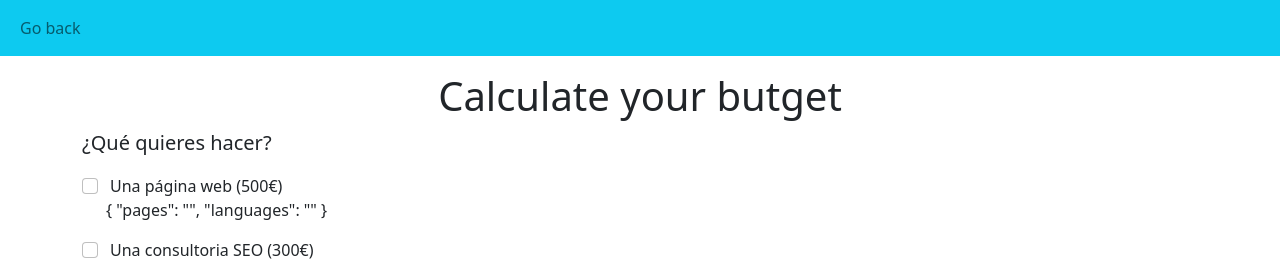
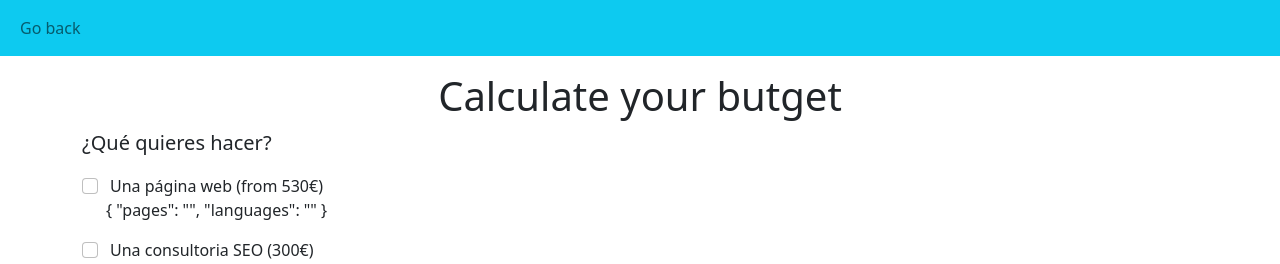
Before and after one commit to davidmuns/frontend-angular-sprint-07, an Angular app: page /home in a window 1280 px wide. Shown: the top 264 px of the page. Built offline with nearby package versions, Linux system fonts and the light colour scheme.

Commit message:
Update home.component.ts

```diff
--- a/src/app/components/home/home.component.ts
+++ b/src/app/components/home/home.component.ts
@@ -9,7 +9,7 @@ import { Component, OnInit } from '@angular/core';
 export class HomeComponent implements OnInit {
 
   options = [
-    { label: 'Una página web (500€)', price: 500, isChecked: false },
+    { label: 'Una página web (from 530€)', price: 500, isChecked: false },
     { label: 'Una consultoria SEO (300€)', price: 300, isChecked: false },
     { label: 'Una campaña de Google Ads (200€)', price: 200, isChecked: false }
   ]
```
